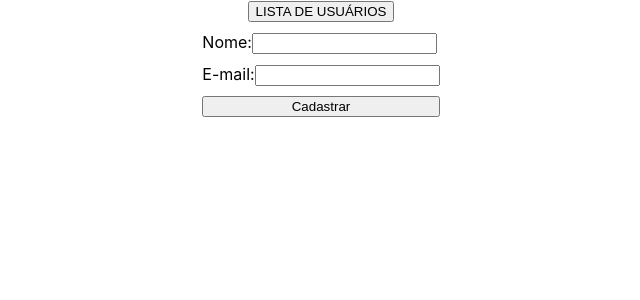
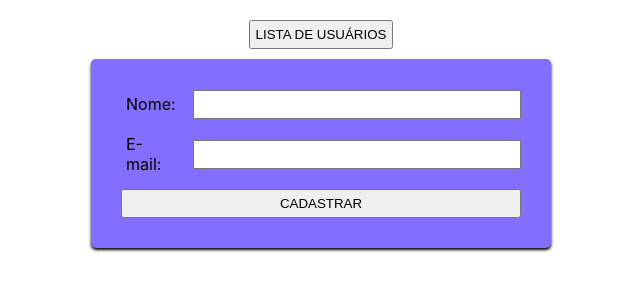
Before and after one commit to future4code/Aline-Vignoli, a React (Create React App) app in the folder semana7/labenusers/: page / in a window 1280 px wide. Shown: the top 300 px of the page, without its empty margins (319-959 px from the left). Built offline with nearby package versions, Linux system fonts and the light colour scheme.

Commit message:
estilizando

```diff
--- a/semana7/labenusers/src/App.js
+++ b/semana7/labenusers/src/App.js
@@ -5,11 +5,12 @@ import axios from 'axios';
 import Header from './components/Header';
 import UsersList from './components/UsersList/UsersList';
 import SignUpForm from './components/SignUpForm';
-import UserProfile from './components/UsersList/UserProfile';
 
 const MainContainer = styled.div`
+  padding: 20px;
   display: flex;
   align-items: center;
+  justify-content: center;
   flex-direction: column;
 `
 
--- a/semana7/labenusers/src/components/Header.js
+++ b/semana7/labenusers/src/components/Header.js
@@ -1,5 +1,9 @@
 import React from 'react';
 import styled from 'styled-components';
+
+const Button = styled.button`
+    padding: 5px;
+`
 
 class Header extends React.Component{
 
@@ -7,7 +11,7 @@ class Header extends React.Component{
     return (
       <div>
         <header>
-          <button onClick={this.props.changePage}>{this.props.isHomePage? "LISTA DE USUÁRIOS" : "HOME"}</button>
+          <Button onClick={this.props.changePage}>{this.props.isHomePage? "LISTA DE USUÁRIOS" : "HOME"}</Button>
         </header>
       </div>
     );
--- a/semana7/labenusers/src/components/SignUpForm.js
+++ b/semana7/labenusers/src/components/SignUpForm.js
@@ -2,10 +2,36 @@ import React from 'react';
 import styled from 'styled-components';
 
 const FormContainer = styled.div`
-    padding: 10px;
+    background-color: #836FFF;
+    width: 400px;
+    border-radius: 5px;
+    box-shadow: 0.1px 2px 3px #000;
+    padding: 30px;
+    margin: 10px;
     display: flex;
     flex-direction: column;
     gap: 10px;
+`
+
+const InputContainer = styled.div`
+    width: 100%;
+    align-items: center;
+    display: flex;
+    gap: 10px;
+`
+
+const Label = styled.label`
+    width: 15%;
+    padding: 5px;
+`
+
+const Input = styled.input`
+    width: 90%;
+    padding: 5px;
+`
+
+const Button = styled.button`
+    padding: 5px;
 `
 
 class SignUpForm extends React.Component{
@@ -13,23 +39,23 @@ class SignUpForm extends React.Component{
   render(){
     return (
       <FormContainer>
-          <div>
-            <label for="name">Nome:</label>
-            <input
+          <InputContainer>
+            <Label for="name">Nome:</Label>
+            <Input
               id="name"
               value={this.props.nameValue}
               onChange={this.props.onChangeName}
             />
-          </div>
-          <div>
-            <label for="email">E-mail:</label>
-            <input
+          </InputContainer>
+          <InputContainer>
+            <Label for="email">E-mail:</Label>
+            <Input
               id="email"
               value={this.props.emailValue}
               onChange={this.props.onChangeEmail}
             />
-          </div>
-          <button onClick={this.props.signUpClick}>Cadastrar</button>
+          </InputContainer>
+          <Button onClick={this.props.signUpClick}>CADASTRAR</Button>
       </FormContainer>
     );
   }
--- a/semana7/labenusers/src/components/UsersList/UserCard.js
+++ b/semana7/labenusers/src/components/UsersList/UserCard.js
@@ -1,14 +1,30 @@
 import React from 'react';
 import styled from 'styled-components';
+
+const CardContainer = styled.div`
+  background-color: #FFF;
+  width: 80%;
+  border-radius: 5px;
+  box-shadow: 0.1px 2px 3px #000;
+  padding: 30px;
+  margin: 10px;
+  display: flex;
+  flex-direction: column;
+  gap: 10px;
+`
+
+const Button = styled.button`
+    padding: 5px;
+`
 
 class UserCard extends React.Component{
 
   render(){
     return (
-      <div>
+      <CardContainer>
         <li onClick={()=> this.props.getUser(this.props.user.id)}>{this.props.user.name}</li>
-        <button onClick={()=> this.props.clickToRemove(this.props.user)}>Deletar</button>
-      </div>
+        <Button onClick={()=> this.props.clickToRemove(this.props.user)}>Deletar</Button>
+      </CardContainer>
     );
   }
 }
--- a/semana7/labenusers/src/components/UsersList/UserProfile.js
+++ b/semana7/labenusers/src/components/UsersList/UserProfile.js
@@ -1,15 +1,27 @@
 import React from 'react';
 import styled from 'styled-components';
+
+const ProfileContainer = styled.div`
+  background-color: #FFF;
+  width: 80%;
+  border-radius: 5px;
+  box-shadow: 0.1px 2px 3px #000;
+  padding: 30px;
+  margin: 10px;
+  display: flex;
+  flex-direction: column;
+  gap: 10px;
+`
 
 class UserProfile extends React.Component{
 
     render(){
         return (
-        <div>
+        <ProfileContainer>
             <p>Nome: {this.props.selectedUser.name}</p>
             <p>E-mail: {this.props.selectedUser.email}</p>
             <button onClick={this.props.viewProfile}>Voltar</button>
-        </div>
+        </ProfileContainer>
         );
     }
 }
--- a/semana7/labenusers/src/components/UsersList/UsersList.js
+++ b/semana7/labenusers/src/components/UsersList/UsersList.js
@@ -3,6 +3,28 @@ import styled from 'styled-components';
 import axios from 'axios';
 import UserCard from './UserCard';
 import UserProfile from './UserProfile';
+
+const MainContainer = styled.div`
+  background-color: #836FFF;
+  width: 400px;
+  border-radius: 5px;
+  box-shadow: 0.1px 2px 3px #000;
+  padding: 30px;
+  margin: 10px;
+  display: flex;
+  flex-direction: column;
+  gap: 10px;
+`
+
+const Tittle = styled.h2`
+  text-shadow: 0.1px 2px 1px #000;
+  margin: auto;
+  color: #FFF;
+`
+
+const List = styled.ul`
+  padding-inline-start: 0;
+`
 
 class UsersList extends React.Component{
 
@@ -45,15 +67,15 @@ class UsersList extends React.Component{
     })
 
     return (
-      <div>
-        <h2>{this.state.displayUserDetails ? "Detalhes" :"Usuários Cadastrados"}</h2>
+      <MainContainer>
+        <Tittle>{this.state.displayUserDetails ? "Detalhes" :"Usuários Cadastrados"}</Tittle>
         {this.state.displayUserDetails ?
           <UserProfile
             viewProfile={this.viewUserProfile}
             selectedUser={this.state.selectedUser}/> :
-          <ul>{renderedList}</ul>
+          <List>{renderedList}</List>
         }
-      </div>
+      </MainContainer>
     );
   }
 }
```
